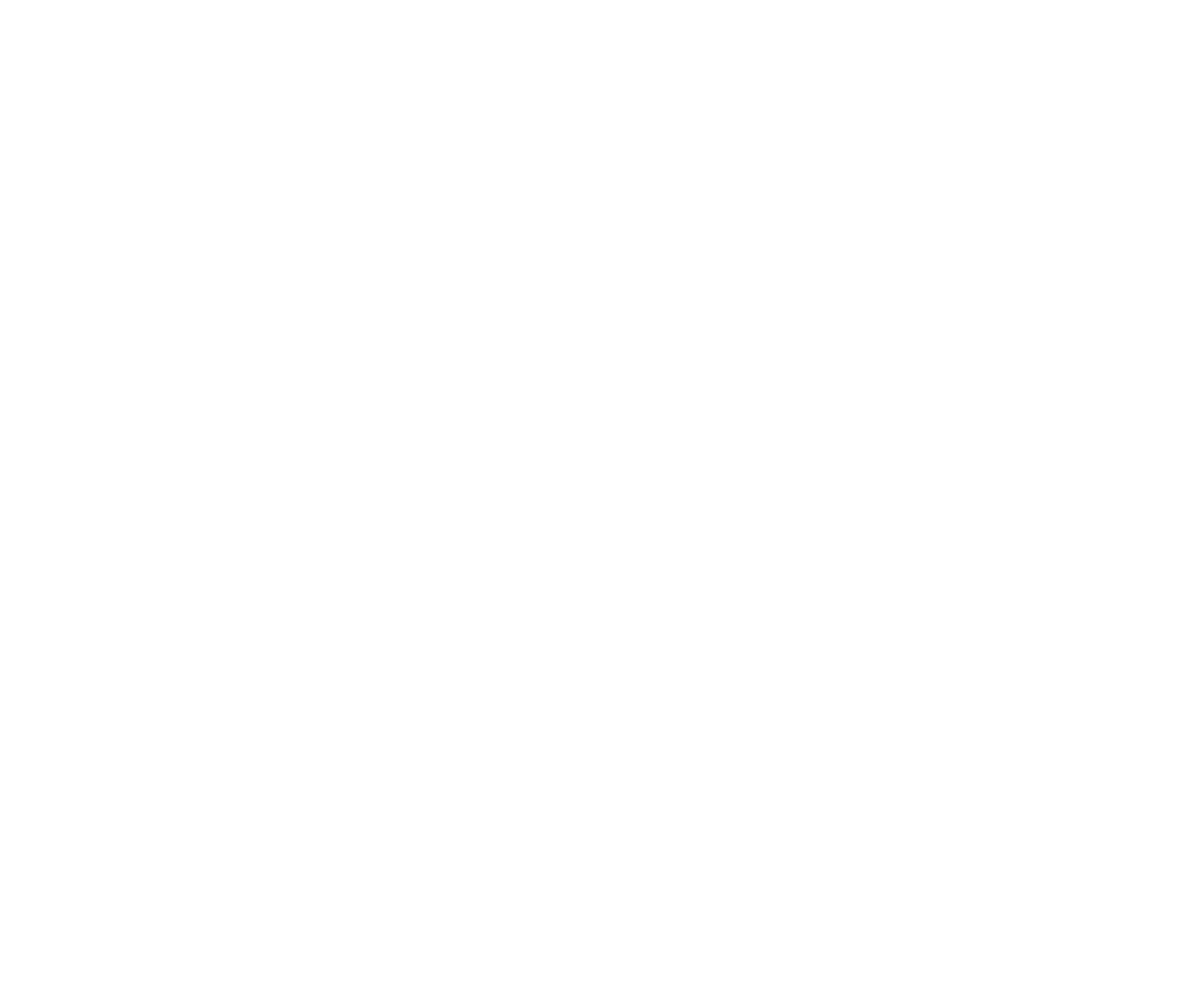
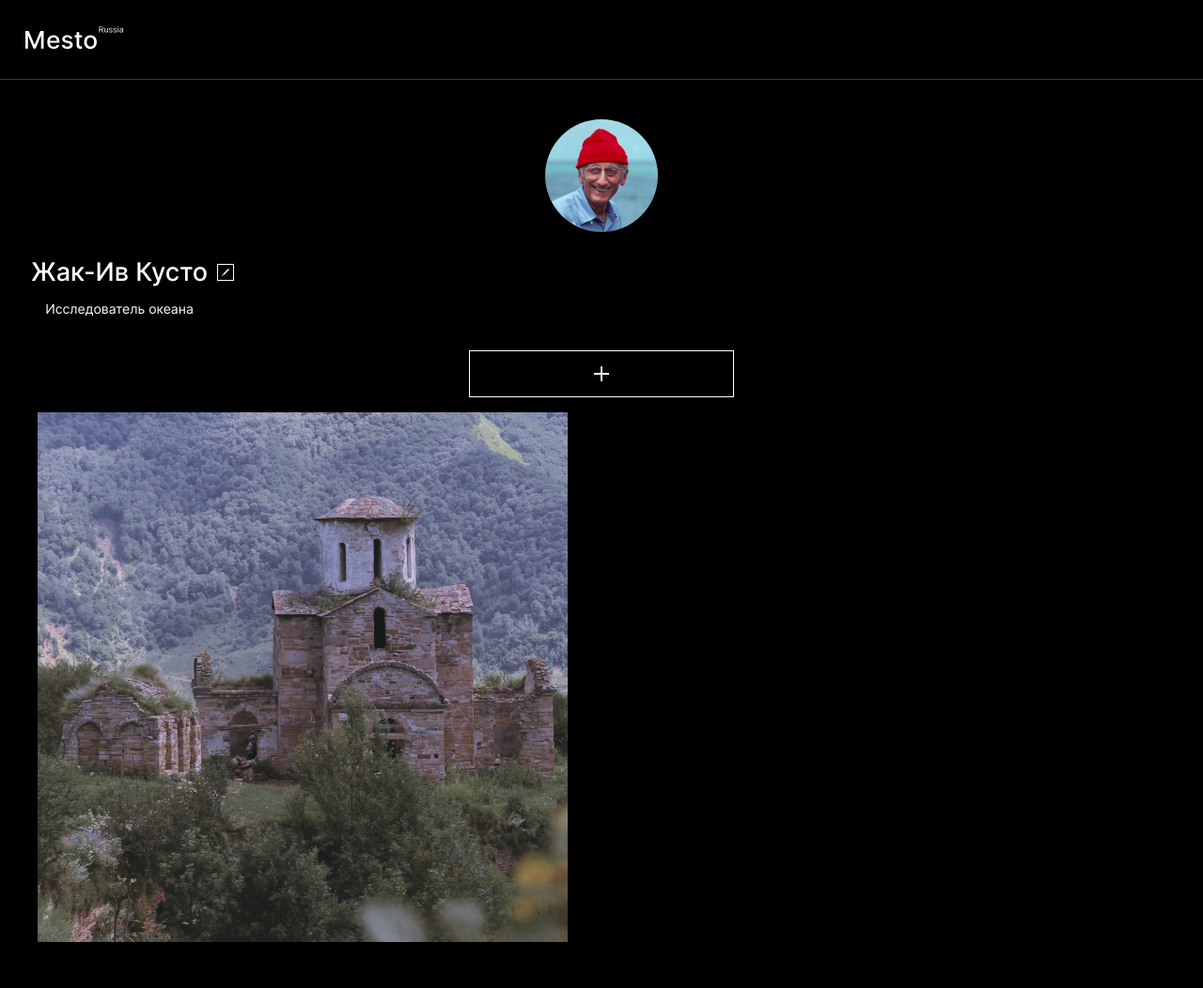
Before and after one commit to kuzybaev/mesto, a plain HTML site: page index.html in a window 1280 px wide. Shown: the whole page at 94% size. Before the commit the page ends 800 px from the top, so only its background shows below. Drawn offline with Linux system fonts and the light colour scheme; files whose address does not match are found by name.

Commit message:
header + profile

```diff
--- /dev/null
+++ b/blocks/header/__link/header__link.css
@@ -0,0 +1,3 @@
+.header__link {
+	margin-left: 27px;
+}
--- /dev/null
+++ b/blocks/header/__logo/header__logo.css
@@ -0,0 +1,3 @@
+.header__logo {
+	max-width: 104px;
+}
--- /dev/null
+++ b/blocks/header/header.css
@@ -0,0 +1,7 @@
+.header {
+	margin: 0 auto;
+	padding-top: 28px;
+	min-height: 56px;
+	min-width: 320px;
+	border-bottom: 1px solid rgba(84, 84, 84, 0.7);
+}
--- /dev/null
+++ b/blocks/page/__container/page__container.css
@@ -0,0 +1,5 @@
+.page__container {
+	margin: 0 auto;
+	min-width: 320px;
+	max-width: 1280px;
+}
--- /dev/null
+++ b/blocks/page/page.css
@@ -0,0 +1,6 @@
+.page {
+	background-color: #000;
+	font-family: 'Inter', Arial, Helvetica, sans-serif;
+	-webkit-font-smoothing: antialiased;
+	-moz-osx-font-smoothing: grayscale;
+}
--- /dev/null
+++ b/blocks/profile/__add-btn/profile__add-btn.css
@@ -0,0 +1,17 @@
+.profile__add-btn {
+	-webkit-appearance: none;
+	-moz-appearance: none;
+	appearance: none;
+	display: block;
+	margin: 0 auto;
+	min-width: 282px;
+	min-height: 50px;
+	padding: 0;
+	cursor: pointer;
+	border: 1px solid #fff;
+	background-color: #000;
+	background-image: url(../../../images/icons/add-icon.svg);
+	background-repeat: no-repeat;
+	background-position: center;
+	background-size: 16px;
+}
--- /dev/null
+++ b/blocks/profile/__description/profile__description.css
@@ -0,0 +1,7 @@
+.profile__description {
+	margin: 0;
+	color: #fff;
+	font-size: 14px;
+	line-height: 17px;
+	text-align: center;
+}
--- /dev/null
+++ b/blocks/profile/__edit-btn/profile__edit-btn.css
@@ -0,0 +1,17 @@
+.profile__edit-btn {
+	-webkit-appearance: none;
+	-moz-appearance: none;
+	appearance: none;
+	cursor: pointer;
+	border: 1px solid #fff;
+	background-color: #000;
+	background-image: url(../../../images/icons/edit-icon.svg);
+	background-size: 7.5px;
+	background-repeat: no-repeat;
+	background-position: center;
+	padding: 0;
+	min-width: 18px;
+	min-height: 18px;
+	align-self: center;
+	grid-column: 2;
+}
--- /dev/null
+++ b/blocks/profile/__image/profile__image.css
@@ -0,0 +1,7 @@
+.profile__image {
+	border-radius: 50%;
+	max-width: 120px;
+	display: block;
+	margin: 0 auto;
+	margin-bottom: 26px;
+}
--- /dev/null
+++ b/blocks/profile/__info/profile__info.css
@@ -0,0 +1,9 @@
+.profile__info {
+	margin-bottom: 36px;
+	min-width: 282px;
+	display: grid;
+	grid-template-columns: repeat (2, 1fr);
+	column-gap: 10px;
+	row-gap: 14px;
+	justify-content: center;
+}
--- /dev/null
+++ b/blocks/profile/__name/profile__name.css
@@ -0,0 +1,7 @@
+.profile__name {
+	margin: 0;
+	color: #fff;
+	font-weight: 500;
+	font-size: 27px;
+	line-height: 33px;
+}
--- /dev/null
+++ b/blocks/profile/profile.css
@@ -0,0 +1,6 @@
+.profile {
+	padding-top: 42px;
+	justify-items: start;
+	min-width: 282px;
+	margin: 0 auto;
+}
--- a/index.html
+++ b/index.html
@@ -9,8 +9,31 @@
 </head>
 <body class="page">
 	<div class="page__container">
-		<header class="header"></header>
-		<main class="content"></main>
+		<header class="header">
+			<a class="header__link" href=#>
+				<img class="header__logo" src="./images/logo.svg" alt="Логотип">
+			</a>
+		</header>
+		<main class="content">
+			<section class="profile">
+				<img src="./images/avatar.jpg" alt="Жак-Ив Кусто" class="profile__image">
+				<div class="profile__info">
+					<h1 class="profile__name">Жак-Ив Кусто</h1>
+					<button class="profile__edit-btn"></button>
+					<p class="profile__description">Исследователь океана</p>
+				</div>
+				<button class="profile__add-btn"></button>
+			</section>
+			<section class="cards">
+				<figure class="card">
+					<img class="card__image" src="./images/kirill-pershin-1088404-unsplash.jpg">
+					<figcaption class="card__caption">
+						<h2 class="card__title"></h2>
+						<img class="card__icon" src="./images/icons/like-icon.svg">
+					</figcaption>
+				</figure>
+			</section>
+		</main>
 		<footer class="footer"></footer>
 	</div>
 	<script src="./scripts/script.js"></script>
--- a/pages/index.css
+++ b/pages/index.css
@@ -1,2 +1,14 @@
 @import url(../vendor/normalize.css);
 @import url(../vendor/fonts.css);
+@import url(../blocks/page/page.css);
+@import url(../blocks/page/__container/page__container.css);
+@import url(../blocks/header/header.css);
+@import url(../blocks/header/__link/header__link.css);
+@import url(../blocks/header/__logo/header__logo.css);
+@import url(../blocks/profile/profile.css);
+@import url(../blocks/profile/__info/profile__info.css);
+@import url(../blocks/profile/__image/profile__image.css);
+@import url(../blocks/profile/__name/profile__name.css);
+@import url(../blocks/profile/__description/profile__description.css);
+@import url(../blocks/profile/__edit-btn/profile__edit-btn.css);
+@import url(../blocks/profile/__add-btn/profile__add-btn.css);
```
Also changed, not shown: blocks/card/__caption/card__caption.css (added), blocks/card/__image/card__image.css (added), blocks/card/__title/card__title.css (added).
